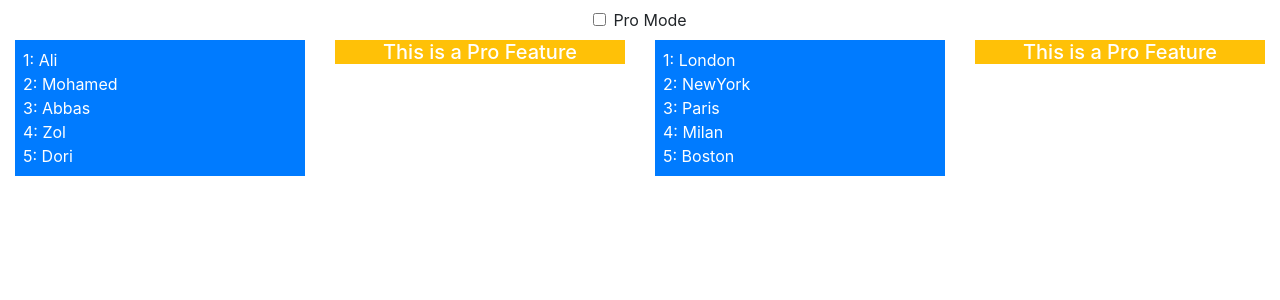
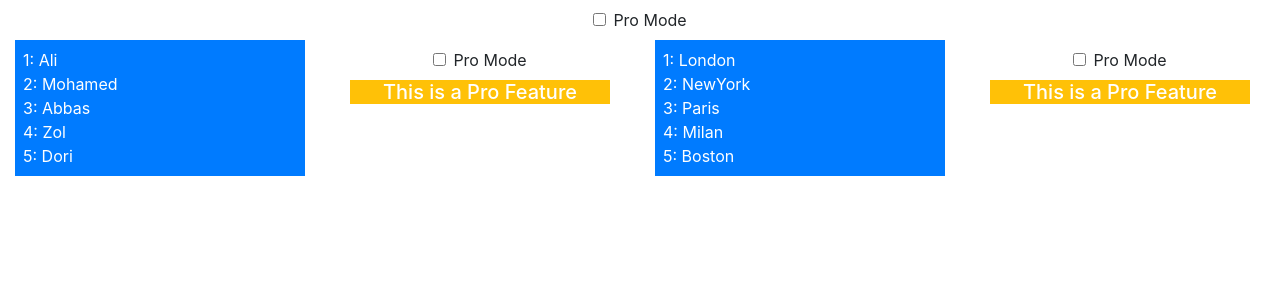
Before and after one commit to AbdulrhmnGhanem/react-sports, a React (Create React App) app: page / in a window 1280 px wide. Shown: the top 300 px of the page. Built offline with nearby package versions, Linux system fonts and the light colour scheme.

Commit message:
Stateful HOCs

```diff
--- a/src/App.js
+++ b/src/App.js
@@ -5,9 +5,9 @@ import ActionButton from "./ActionButton";
 import ThemeSelector from "./ThemeSelector";*/
 import GeneralList from "./GeneralList";
 import SortedList from "./SortedList";
-import ProFeature from "./ProFeature";
-
-const ProList = ProFeature(SortedList);
+// import ProFeature from "./ProFeature";
+import ProController from "./ProController";
+const ProList = ProController(SortedList);
 
 class App extends React.Component {
 
@@ -44,13 +44,13 @@ class App extends React.Component {
               <GeneralList list={this.state.names} theme="primary" />
             </div>
             <div className="col-3 ">
-              <ProList list={this.state.names} pro={this.state.proMode}/>
+              <ProList list={this.state.names} />
             </div>
             <div className="col-3">
               <GeneralList list={ this.state.cities } theme="primary" />
             </div>
             <div className="col-3 ">
-              <ProList list={this.state.cities} pro={this.state.proMode}/>
+              <ProList list={this.state.cities} />
             </div>
 
           </div>
--- /dev/null
+++ b/src/ProController.js
@@ -0,0 +1,42 @@
+import React from 'react';
+import ProFeature from "./ProFeature";
+
+
+const ProController = FeatureComponent => {
+
+    const ProtectedFeature = ProFeature( FeatureComponent );
+
+    return class extends React.Component{
+        state = { proMode: false };
+
+        toggleProMode = () => {
+            this.setState({ proMode: !this.state.proMode })
+        };
+
+        render() {
+            return (
+                <div className="container-fluid">
+                    <div className="row">
+                        <div className="col-12 text-center p-2">
+                            <div className="form-check">
+                                <input type="checkbox" className="form-check-input"
+                                       value={this.state.proMode}
+                                       onChange={this.toggleProMode}/>
+                                <label className="form-check-label">Pro Mode</label>
+                            </div>
+                        </div>
+                    </div>
+                    <div className="row">
+                        <div className="col-12">
+                            <ProtectedFeature {...this.props}
+                                              pro={this.state.proMode}/>
+                        </div>
+                    </div>
+                </div>
+            )
+        }
+    }
+
+};
+
+export default ProController;
```
